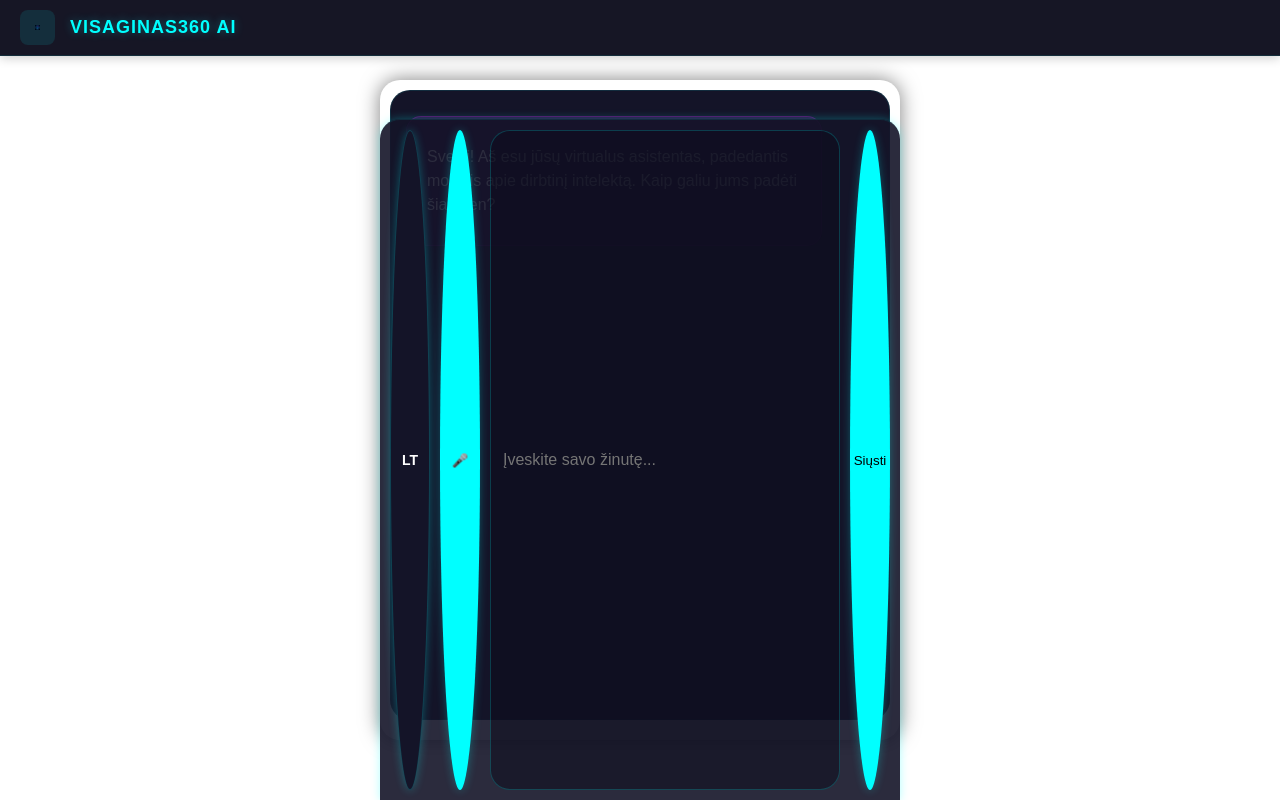
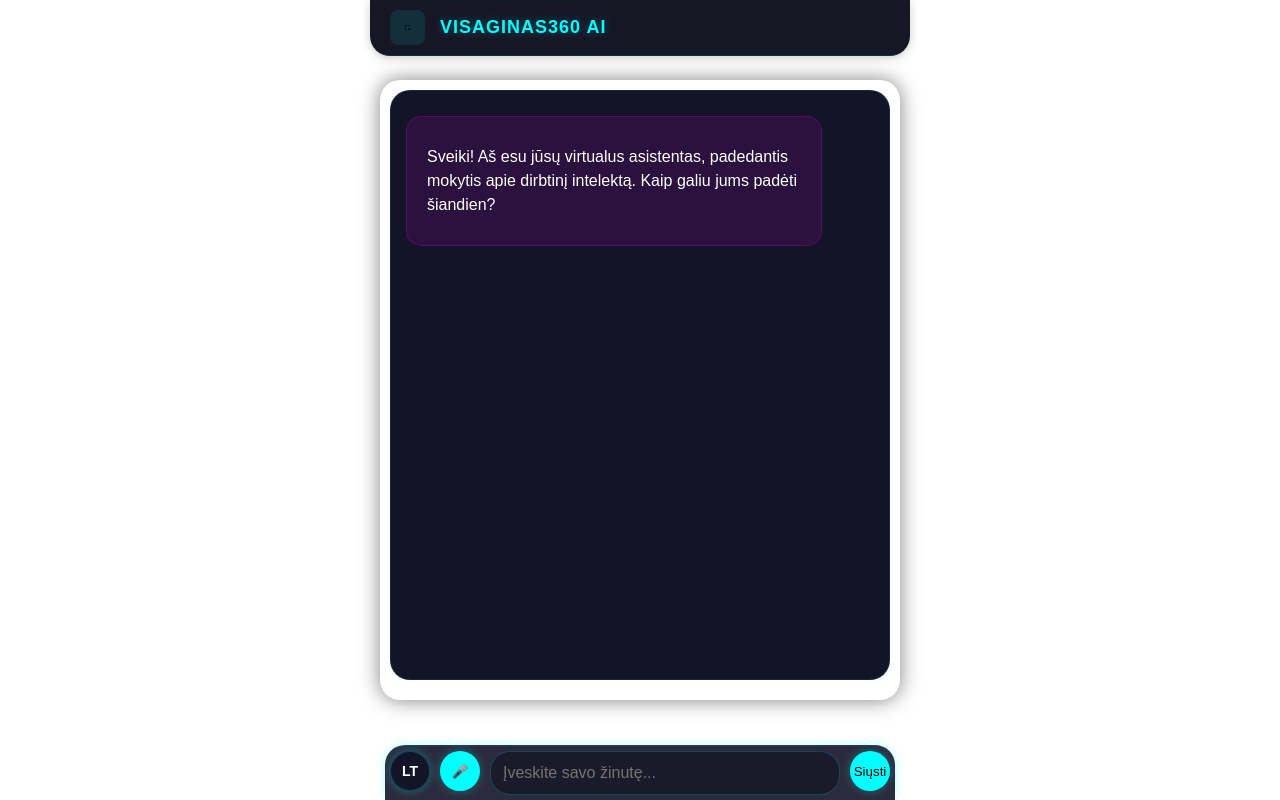
Before and after one commit to tikserziku/Visaginas360_AI_chat, a Flask app: page / in a window 1280 px wide. Run offline with Flask 2, Linux system fonts and the light colour scheme.

Commit message:
Update styles.css

```diff
--- a/static/styles.css
+++ b/static/styles.css
@@ -70,7 +70,7 @@ body {
   padding: 10px;
   display: flex;
   flex-direction: column;
-  height: calc(100vh - 160px);
+  height: calc(100vh - 200px);
   overflow-y: auto;
   box-shadow: 0 0 20px rgba(0, 0, 0, 0.5);
   border-radius: var(--border-radius);
@@ -89,8 +89,10 @@ body {
 .navbar {
   position: fixed;
   top: 0;
-  left: 0;
-  right: 0;
+  left: 50%;
+  transform: translateX(-50%);
+  max-width: 500px;
+  width: 90%;
   background: rgba(10, 10, 26, 0.95);
   padding: 10px 20px;
   display: flex;
@@ -100,6 +102,7 @@ body {
   backdrop-filter: blur(10px);
   border-bottom: 1px solid rgba(0, 255, 255, 0.1);
   box-shadow: 0 2px 10px rgba(0, 0, 0, 0.2);
+  border-radius: 0 0 var(--border-radius) var(--border-radius);
 }
 
 .brand-name {
@@ -116,10 +119,10 @@ body {
   position: fixed;
   bottom: 0;
   left: 50%;
+  transform: translateX(-50%);
   max-width: 500px;
   width: 90%;
-  padding: 10px;
-  transform: translateX(-50%);
+  padding: 5px;
   background: rgba(20, 20, 40, 0.9);
   display: flex;
   gap: 10px;
@@ -127,19 +130,8 @@ body {
   box-shadow: var(--neon-shadow);
   border-top: 1px solid rgba(0, 255, 255, 0.1);
   border-radius: var(--border-radius) var(--border-radius) 0 0;
-  /* display: flex;
-  /* gap: 10px;
-  /* padding: 10px;
-  /* background: rgba(20, 20, 40, 0.5);
-  /* border-radius: var(--border-radius);
-  /* box-shadow: var(--neon-shadow);
-  /* border: 1px solid rgba(0, 255, 255, 0.1);
-  /* margin-top: auto;  /* Push to bottom of container */
-  /* padding-bottom: max(10px, env(safe-area-inset-bottom)); /* Отступ снизу для input-container с учетом безопасной области */
 }
-#lang-toggle, #voice-button, #send-button {
-    flex-basis: 40px; /* Или width: 40px; */
-}
+
 
 #message-input {
   flex-grow: 1;
@@ -158,10 +150,9 @@ body {
 }
 
 /* Button Styles */
-.input-button,
-.language-button {
+.input-button {
   width: 40px;
-  height: calc(100vh - 140px);
+  height: 40px;
   border: none;
   border-radius: 50%;
   cursor: pointer;
@@ -171,7 +162,10 @@ body {
   transition: all 0.3s ease;
   box-shadow: var(--neon-shadow);
 }
-
+.input-button:hover {
+  background: var(--primary-hover);
+  transform: translateY(-2px);
+}
 .input-button {
   background: var(--primary-color);
   color: #000;
```
